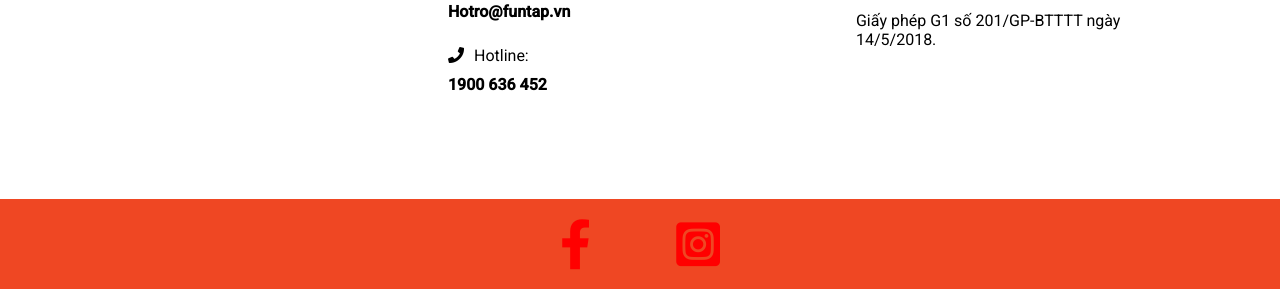
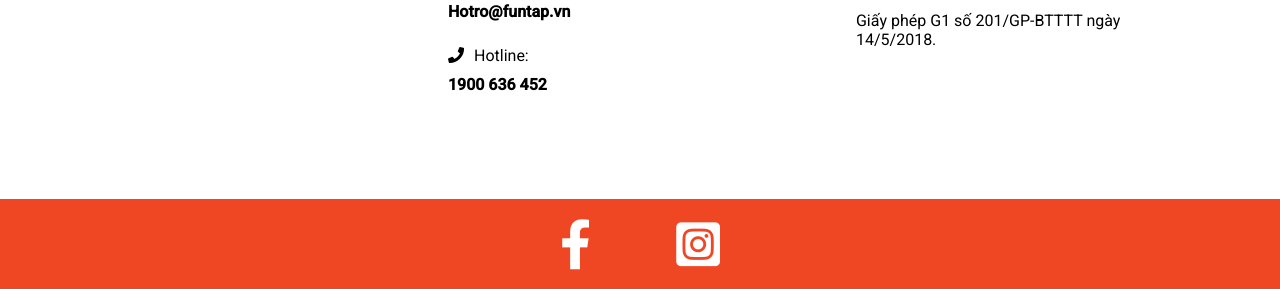
Before and after one commit to TNT112000/Funtap, a PHP site: page / in a window 1280 px wide. Shown: the part 5445-5734 px from the top of the page. Run offline with PHP 8.4, Linux system fonts and the light colour scheme.

Commit message:
upload code

```diff
--- a/funtap.css
+++ b/funtap.css
@@ -395,7 +395,7 @@
     justify-content: space-between;
 }
 .footer__footer-icon{
-    color:red;
+    color:white;
     font-size: 50px;
 }
 
```
